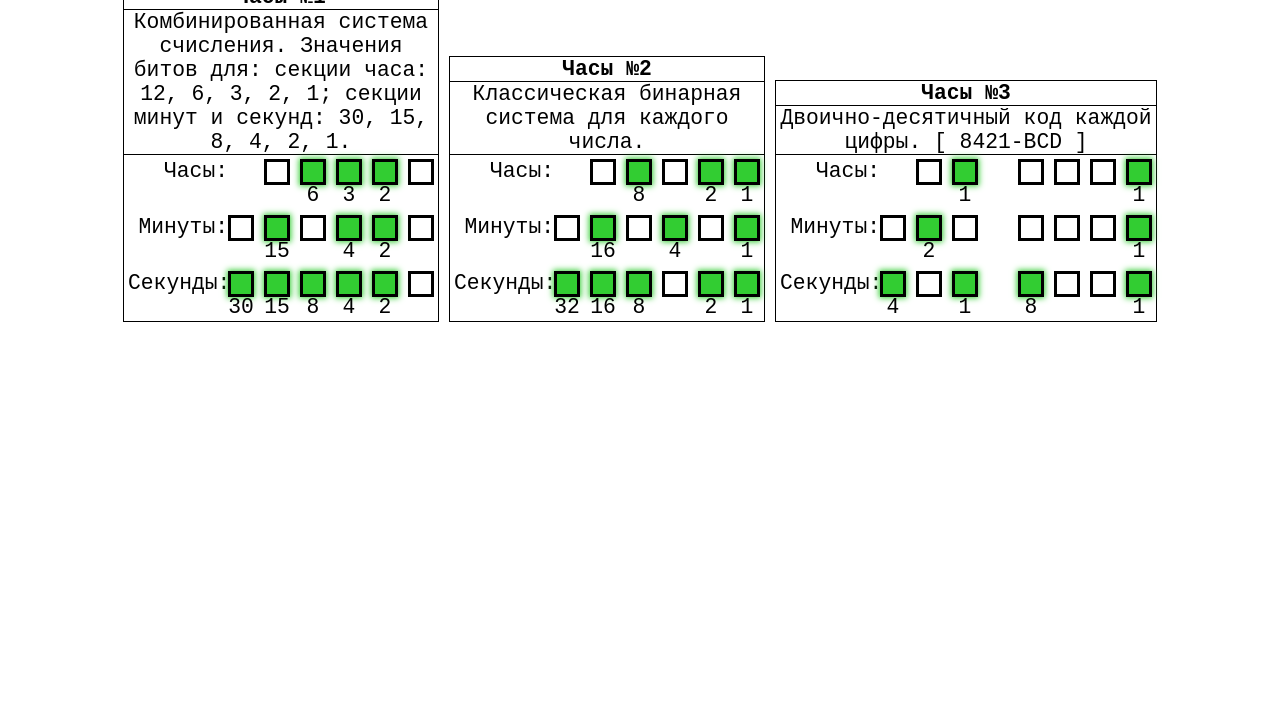
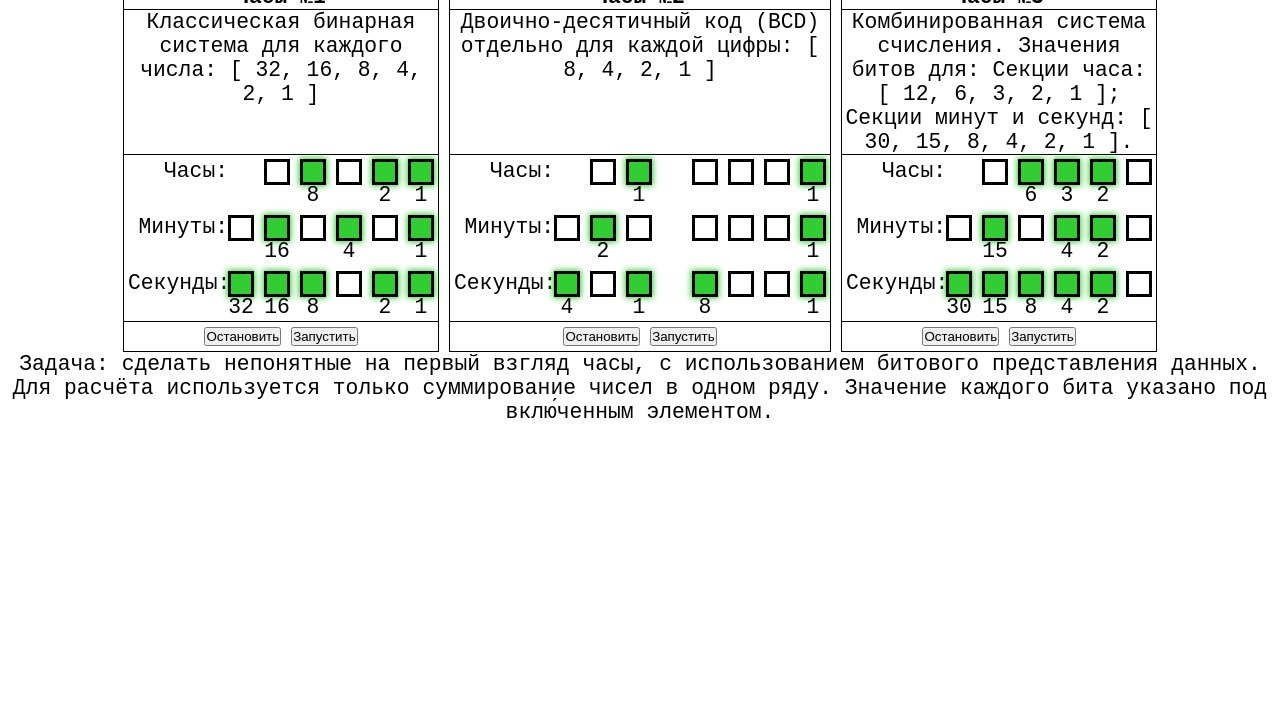
Before and after one commit to Lurid/SanchoClock, a plain HTML site: page index.html in a window 1280 px wide. Shown: the part 88-800 px from the top of the page. Drawn offline with Linux system fonts and the light colour scheme.

Commit message:
Add files via upload

```diff
--- a/index.css
+++ b/index.css
@@ -1,11 +1,13 @@
 * {
 	margin: 0;
 	padding: 0;
+
+	--spacing: 10px;
 }
 
 body {
 	font-family: monospace;
-	font-size: 48pt;
+	font-size: 16pt;
 }
 
 .hidden {
@@ -26,7 +28,9 @@ body {
 	justify-content: center;
 }
 
-#timer {}
+#timer {
+	font-size: 48pt;
+}
 
 #timer>div {
 	font-weight: bold;
@@ -40,12 +44,13 @@ body {
 	align-items: end;
 	justify-items: center;
 	grid-template-columns: repeat(3, auto);
-	gap: 10px;
+	gap: var(--spacing);
 }
 
 .one-clock {
 	border: 1px solid black;
 	width: min-content;
+	height: -webkit-fill-available;
 }
 
 .one-clock>div {
@@ -60,11 +65,15 @@ body {
 	font-weight: bold;
 }
 
+.one-clock>.description {
+	height: -webkit-fill-available;
+}
+
 .one-clock>.body {
 	padding: 4px;
 	display: grid;
 	grid-template-columns: 100px 1fr;
-	gap: 30px 0;
+	gap: calc(var(--spacing) * 3) 0;
 	padding-bottom: 24px;
 }
 
@@ -73,7 +82,7 @@ body {
 }
 
 .one-clock>.body>div {
-	gap: 10px;
+	gap: var(--spacing);
 }
 
 .one-clock>.body>div {
@@ -103,10 +112,19 @@ body {
 }
 
 .one-clock>.body>div>div {
-	gap: 10px;
+	gap: var(--spacing);
+}
+
+.one-clock>.menu {
+	gap: var(--spacing);
+	padding: calc(var(--spacing) / 2);
 }
 
 .clock-3>div {
 	gap: 40px !important;
+}
 
+
+.main-description {
+	text-align: center;
 }
--- a/index.html
+++ b/index.html
@@ -24,6 +24,10 @@
 				<text>Секунды:</text>
 				<div class="flex-row c-seconds"></div>
 			</div>
+			<div class="flex-row menu">
+				<button class="b-stop">Остановить</button>
+				<button class="b-start">Запустить</button>
+			</div>
 		</div>
 	</div>
 
@@ -34,6 +38,11 @@
 	<div id="clocks-parent">
 	</div>
 
+	<div class="main-description">
+		Задача: сделать непонятные на первый взгляд часы, c использованием битового представления данных.
+		Для расчёта используется только суммирование чисел в одном ряду. Значение каждого бита указано под вклю&#769;ченным элементом.
+	</div>
+
 </body>
 
 </html>
--- a/index.js
+++ b/index.js
@@ -66,52 +66,7 @@ function CreateClock01() {
 	let clock = CreateNewClock();
 
 	clock.newName("Часы №1");
-    clock.newDescription("Комбинированная система счисления. Значения битов для: секции часа: 12, 6, 3, 2, 1; секции минут и секунд: 30, 15, 8, 4, 2, 1.");
-
-
-    clock.body.hours.innerHTML = '<hr e="f" v="12"><hr e="f" v="6"><hr e="f" v="3"><hr e="f" v="2"><hr e="f" v="1">';
-    clock.body.minutes.innerHTML = '<hr e="f" v="30"><hr e="f" v="15"><hr e="f" v="8"><hr e="f" v="4"><hr e="f" v="2"><hr e="f" v="1">';
-    clock.body.seconds.innerHTML = '<hr e="f" v="30"><hr e="f" v="15"><hr e="f" v="8"><hr e="f" v="4"><hr e="f" v="2"><hr e="f" v="1">';
-
-    var hour_last = 0, minute_last = 0, seconds = 0;
-
-    let f = function () {
-        let date = new Date();
-        if (hour_last != date.getHours()) {
-            hour_last = date.getHours();
-            clock.body.hours.children[0].setAttribute('e', (hour_last >= 12) ? 't' : 'f');
-            clock.body.hours.children[1].setAttribute('e', ((hour_last % 12) >= 6) ? 't' : 'f');
-            clock.body.hours.children[2].setAttribute('e', ((hour_last % 6) >= 3) ? 't' : 'f');
-            clock.body.hours.children[3].setAttribute('e', ((hour_last % 3) == 2) ? 't' : 'f');
-            clock.body.hours.children[4].setAttribute('e', ((hour_last % 3) == 1) ? 't' : 'f');
-        }
-
-        if (minute_last != date.getMinutes()) {
-            minute_last = date.getMinutes();
-            clock.body.minutes.children[0].setAttribute('e', (minute_last >= 30) ? 't' : 'f');
-            clock.body.minutes.children[1].setAttribute('e', ((minute_last % 30) >= 15) ? 't' : 'f');
-            let min = convertToBinary(minute_last % 15);
-            clock.body.minutes.children[2].setAttribute('e', ((min.length > 3) && Boolean(min[3])) ? 't' : 'f');
-            clock.body.minutes.children[3].setAttribute('e', ((min.length > 2) && Boolean(min[2])) ? 't' : 'f');
-            clock.body.minutes.children[4].setAttribute('e', ((min.length > 1) && Boolean(min[1])) ? 't' : 'f');
-            clock.body.minutes.children[5].setAttribute('e', ((min.length > 0) && Boolean(min[0])) ? 't' : 'f');
-        }
-
-        seconds = date.getSeconds();
-        clock.body.seconds.children[0].setAttribute('e', (seconds >= 30) ? 't' : 'f');
-        clock.body.seconds.children[1].setAttribute('e', ((seconds % 30) >= 15) ? 't' : 'f');
-        let sec = convertToBinary(seconds % 15);
-        clock.body.seconds.children[2].setAttribute('e', ((sec.length > 3) && Boolean(sec[3])) ? 't' : 'f');
-        clock.body.seconds.children[3].setAttribute('e', ((sec.length > 2) && Boolean(sec[2])) ? 't' : 'f');
-        clock.body.seconds.children[4].setAttribute('e', ((sec.length > 1) && Boolean(sec[1])) ? 't' : 'f');
-        clock.body.seconds.children[5].setAttribute('e', ((sec.length > 0) && Boolean(sec[0])) ? 't' : 'f');
-    }; f(); setInterval(f, 1000);
-}
-function CreateClock02() {
-    let clock = CreateNewClock();
-
-    clock.newName("Часы №2");
-    clock.newDescription("Классическая бинарная система для каждого числа.");
+	clock.newDescription("Классическая бинарная система для каждого числа: [ 32, 16, 8, 4, 2, 1 ]");
 
 	clock.body.hours.innerHTML = '<hr e="f" v="16"><hr e="f" v="8"><hr e="f" v="4"><hr e="f" v="2"><hr e="f" v="1">';
 	clock.body.minutes.innerHTML = '<hr e="f" v="32"><hr e="f" v="16"><hr e="f" v="8"><hr e="f" v="4"><hr e="f" v="2"><hr e="f" v="1">';
@@ -151,11 +106,12 @@ function CreateClock02() {
 		clock.body.seconds.children[5].setAttribute('e', ((seconds.length > 0) && Boolean(seconds[0])) ? 't' : 'f');
 	}; f(); setInterval(f, 1000);
 }
-function CreateClock03() {
+
+function CreateClock02() {
 	let clock = CreateNewClock();
 
-    clock.newName("Часы №3");
-    clock.newDescription("Двоично-десятичный код каждой цифры. [ 8421-BCD ]");
+	clock.newName("Часы №2");
+	clock.newDescription("Двоично-десятичный код (BCD) отдельно для каждой цифры: [ 8, 4, 2, 1 ]");
 
 	clock.elements.body.classList.add("clock-3");
 	clock.body.hours.innerHTML = '<div class="flex-row"><hr e="f" v="2"><hr e="f" v="1"></div><div class="flex-row"><hr e="f" v="8"><hr e="f" v="4"><hr e="f" v="2"><hr e="f" v="1"></div>';
@@ -213,3 +169,53 @@ function CreateClock03() {
 		clock.body.seconds.children[1].children[3].setAttribute('e', ((s1.length > 0) && Boolean(s1[0])) ? 't' : 'f');
 	}; f(); setInterval(f, 1000);
 }
+
+function CreateClock03() {
+	let clock = CreateNewClock();
+
+	clock.newName("Часы №3");
+	clock.newDescription("Комбинированная система счисления. Значения битов для: Cекции часа: [ 12, 6, 3, 2, 1 ]; Cекции минут и секунд: [ 30, 15, 8, 4, 2, 1 ].");
+
+
+	clock.body.hours.innerHTML = '<hr e="f" v="12"><hr e="f" v="6"><hr e="f" v="3"><hr e="f" v="2"><hr e="f" v="1">';
+	clock.body.minutes.innerHTML = '<hr e="f" v="30"><hr e="f" v="15"><hr e="f" v="8"><hr e="f" v="4"><hr e="f" v="2"><hr e="f" v="1">';
+	clock.body.seconds.innerHTML = '<hr e="f" v="30"><hr e="f" v="15"><hr e="f" v="8"><hr e="f" v="4"><hr e="f" v="2"><hr e="f" v="1">';
+
+	var hour_last = 0, minute_last = 0, seconds = 0;
+
+	let f = function () {
+		let date = new Date();
+		if (hour_last != date.getHours()) {
+			hour_last = date.getHours();
+			clock.body.hours.children[0].setAttribute('e', (hour_last >= 12) ? 't' : 'f');
+			clock.body.hours.children[1].setAttribute('e', ((hour_last % 12) >= 6) ? 't' : 'f');
+			clock.body.hours.children[2].setAttribute('e', ((hour_last % 6) >= 3) ? 't' : 'f');
+			clock.body.hours.children[3].setAttribute('e', ((hour_last % 3) == 2) ? 't' : 'f');
+			clock.body.hours.children[4].setAttribute('e', ((hour_last % 3) == 1) ? 't' : 'f');
+		}
+
+		if (minute_last != date.getMinutes()) {
+			minute_last = date.getMinutes();
+			clock.body.minutes.children[0].setAttribute('e', (minute_last >= 30) ? 't' : 'f');
+			clock.body.minutes.children[1].setAttribute('e', ((minute_last % 30) >= 15) ? 't' : 'f');
+			let min = convertToBinary(minute_last % 15);
+			clock.body.minutes.children[2].setAttribute('e', ((min.length > 3) && Boolean(min[3])) ? 't' : 'f');
+			clock.body.minutes.children[3].setAttribute('e', ((min.length > 2) && Boolean(min[2])) ? 't' : 'f');
+			clock.body.minutes.children[4].setAttribute('e', ((min.length > 1) && Boolean(min[1])) ? 't' : 'f');
+			clock.body.minutes.children[5].setAttribute('e', ((min.length > 0) && Boolean(min[0])) ? 't' : 'f');
+		}
+
+		seconds = date.getSeconds();
+		clock.body.seconds.children[0].setAttribute('e', (seconds >= 30) ? 't' : 'f');
+		clock.body.seconds.children[1].setAttribute('e', ((seconds % 30) >= 15) ? 't' : 'f');
+		let sec = convertToBinary(seconds % 15);
+		clock.body.seconds.children[2].setAttribute('e', ((sec.length > 3) && Boolean(sec[3])) ? 't' : 'f');
+		clock.body.seconds.children[3].setAttribute('e', ((sec.length > 2) && Boolean(sec[2])) ? 't' : 'f');
+		clock.body.seconds.children[4].setAttribute('e', ((sec.length > 1) && Boolean(sec[1])) ? 't' : 'f');
+		clock.body.seconds.children[5].setAttribute('e', ((sec.length > 0) && Boolean(sec[0])) ? 't' : 'f');
+	}; f(); setInterval(f, 1000);
+}
+
+function test() {
+
+}
```
Lines whose indentation alone changed are shown as unchanged.
